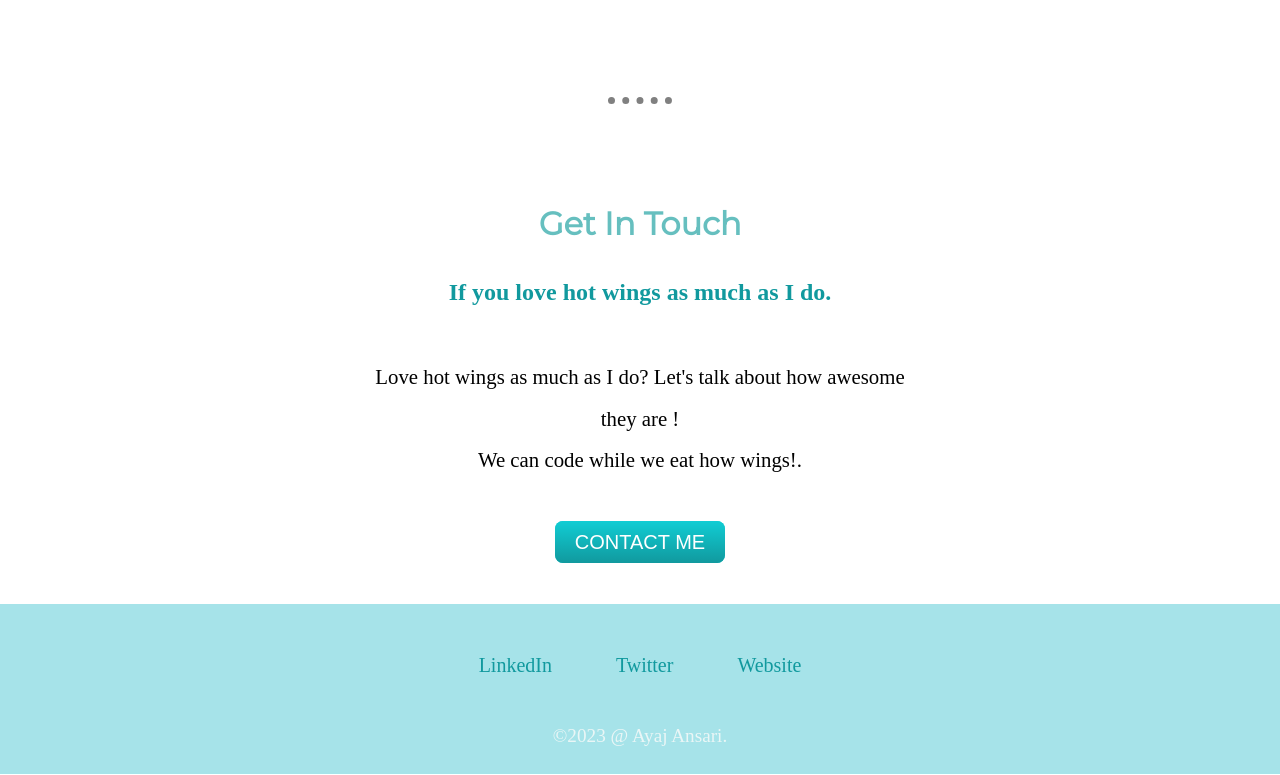
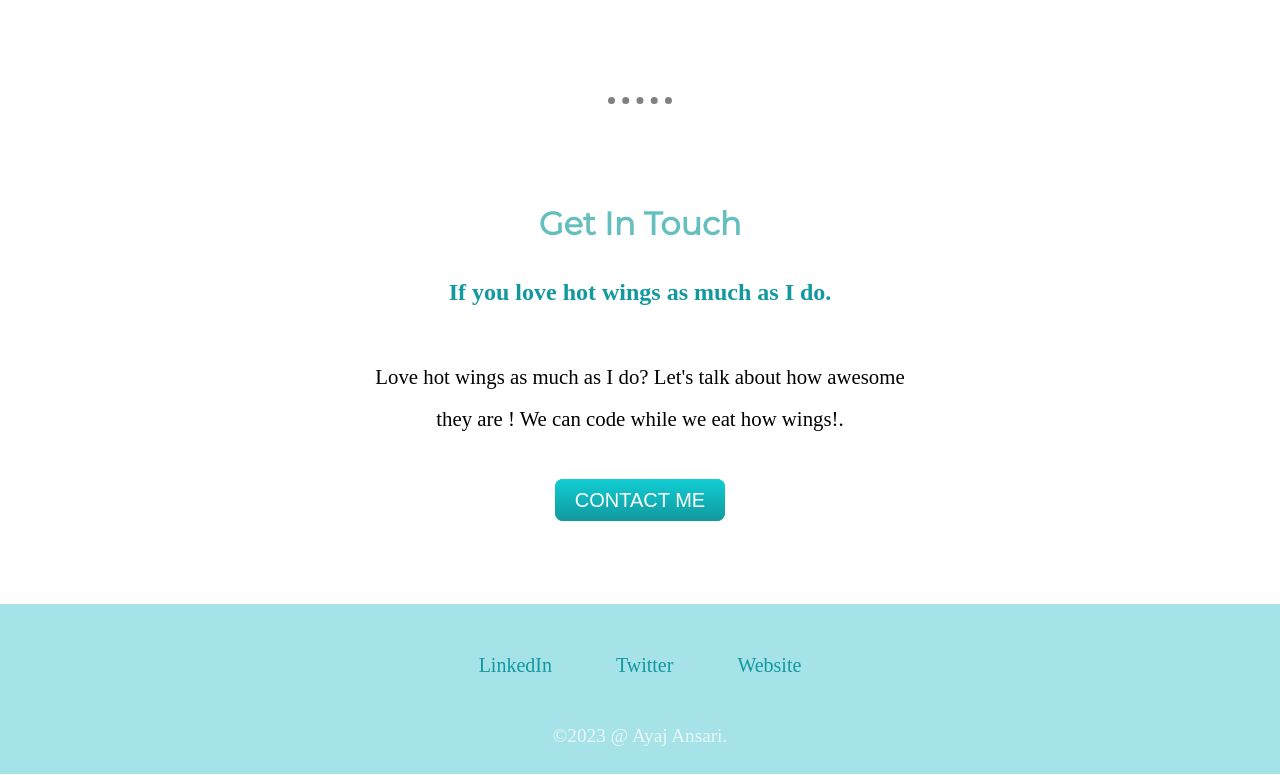
Before and after one commit to ayajansari/profile, a plain HTML site: page index.html in a window 1280 px wide. Shown: the part 2231-3006 px from the top of the page. Drawn offline with Linux system fonts and the light colour scheme.

Commit message:
Update index.html

```diff
--- a/index.html
+++ b/index.html
@@ -45,7 +45,7 @@
         <div class="contact-me">
           <h2>Get In Touch</h2>
           <h3>If you love hot wings as much as I do.</h3>
-          <p class="contact-description">Love hot wings as much as I do? Let's talk about how awesome they are !<br>We can code while we eat how wings!.</p>
+          <p class="contact-description">Love hot wings as much as I do? Let's talk about how awesome they are ! We can code while we eat how wings!.</p>
           <a class="btn" href="https://mail.google.com/mail/u/0/#inbox">CONTACT ME</a>
         </div>
     </div>
```
